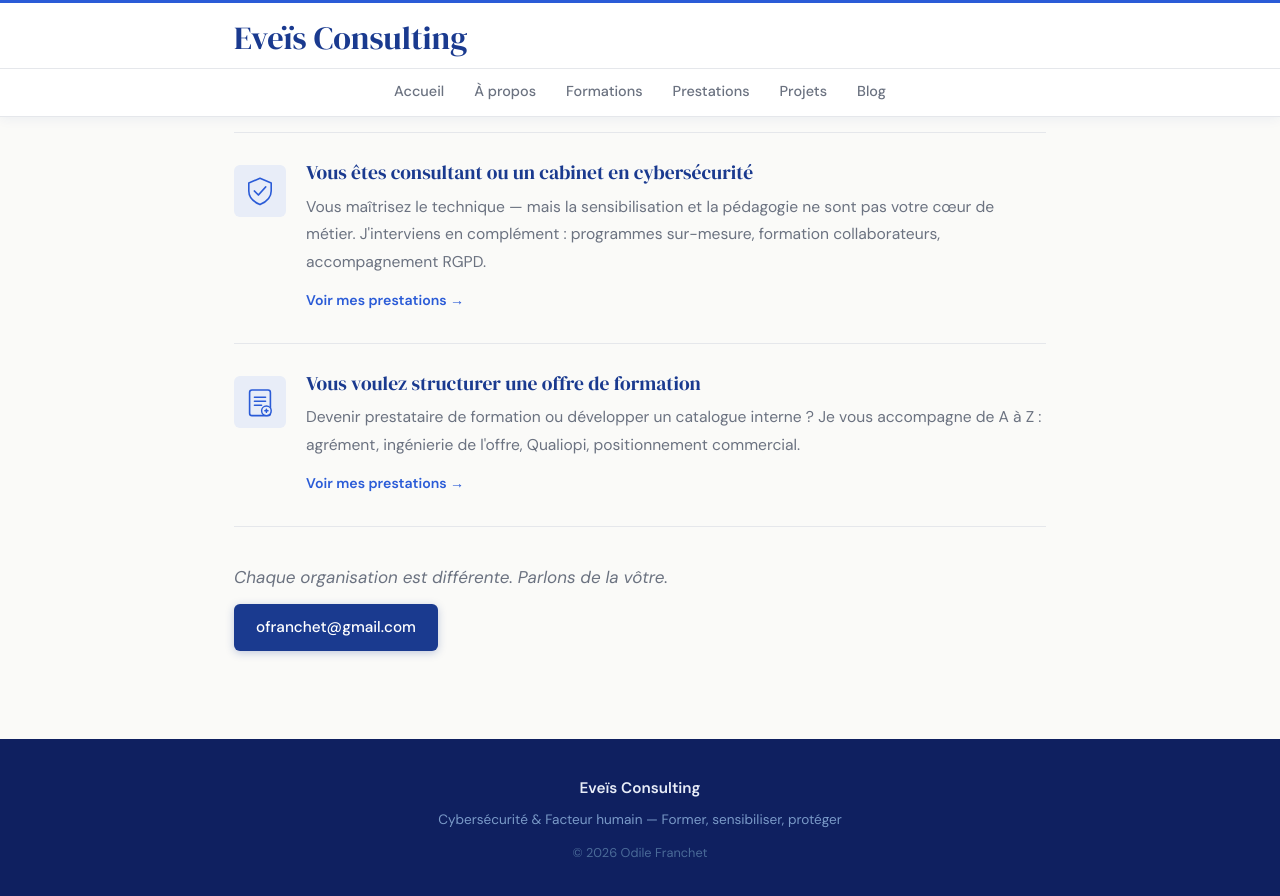
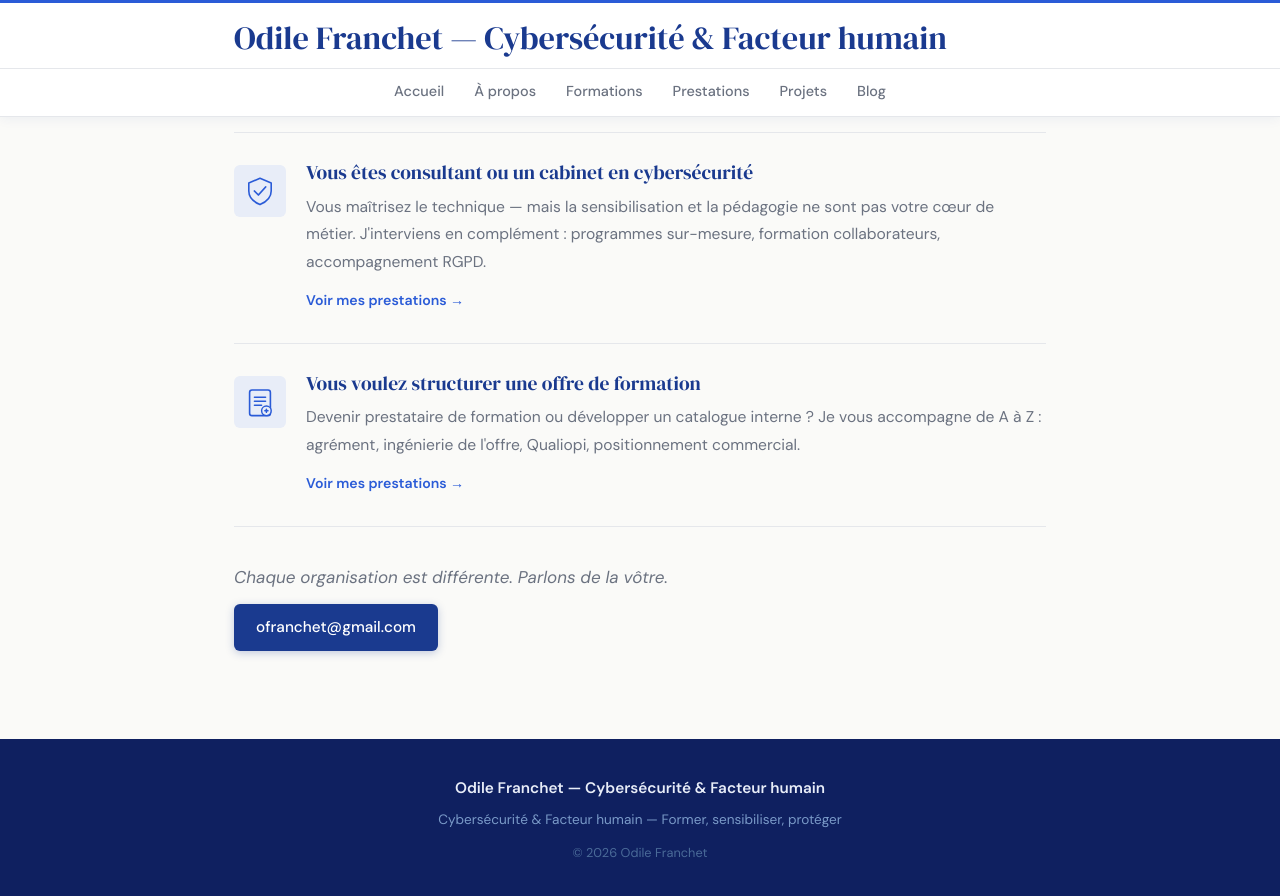
Before and after one commit to ofranchet73/ofranchet73.github.io, a Jekyll site: the page built from index.md, in a window 1280 px wide and 900 px high, scrolled down 1315 px. Shown: the top 896 px of the window. Built offline with Jekyll 4.4.1, drawn with Linux system fonts in a browser that asks for light colours.

Commit message:
Update _config.yml

```diff
--- a/_config.yml
+++ b/_config.yml
@@ -1,5 +1,4 @@
-title: "Eveïs Consulting"
-description: "Accompagnement formation et sensibilisation cybersécurité — Odile Franchet"
+title: "Odile Franchet — Cybersécurité & Facteur humain"
 markdown: kramdown
 kramdown:
   parse_block_html: true
```
